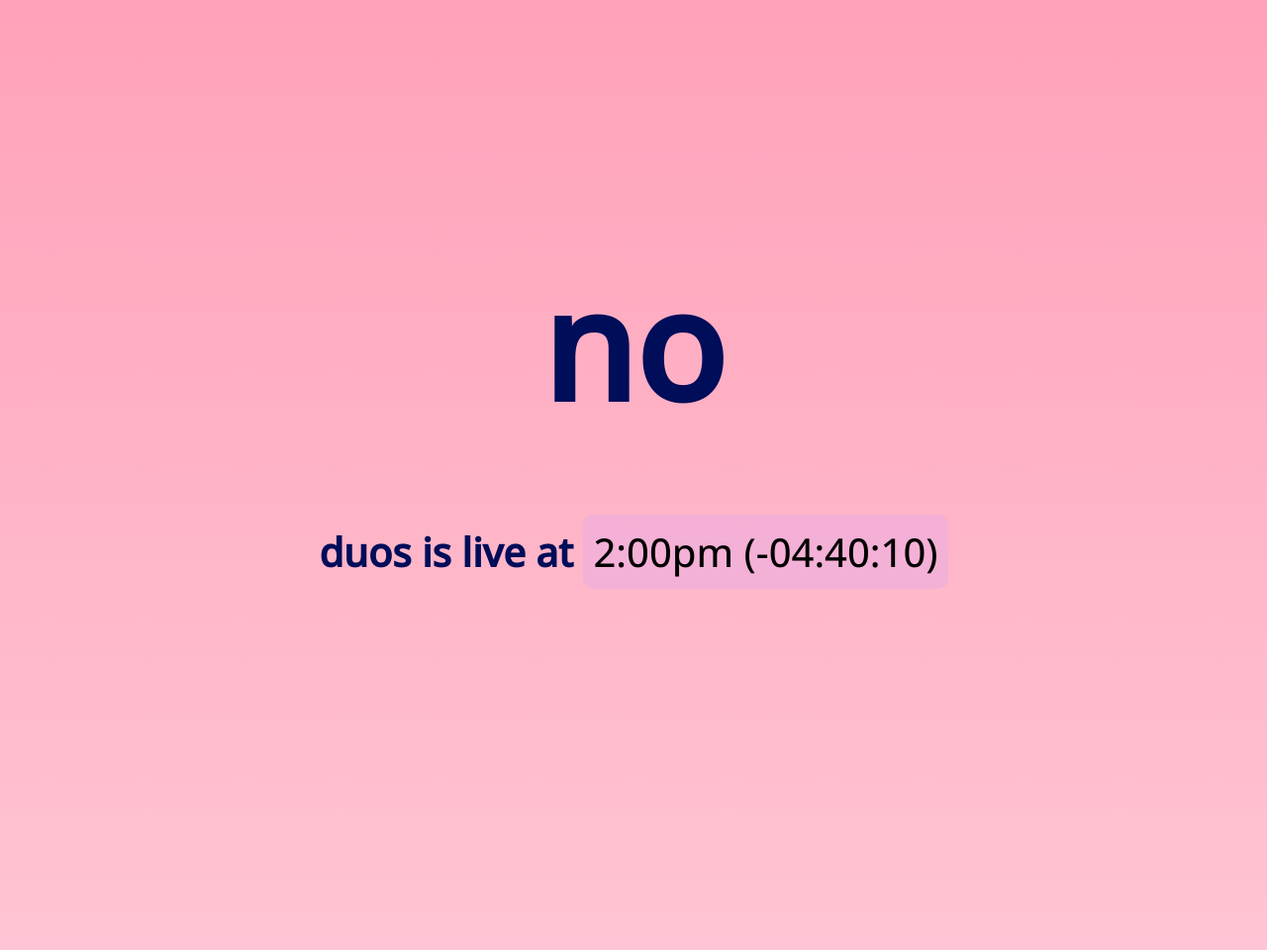
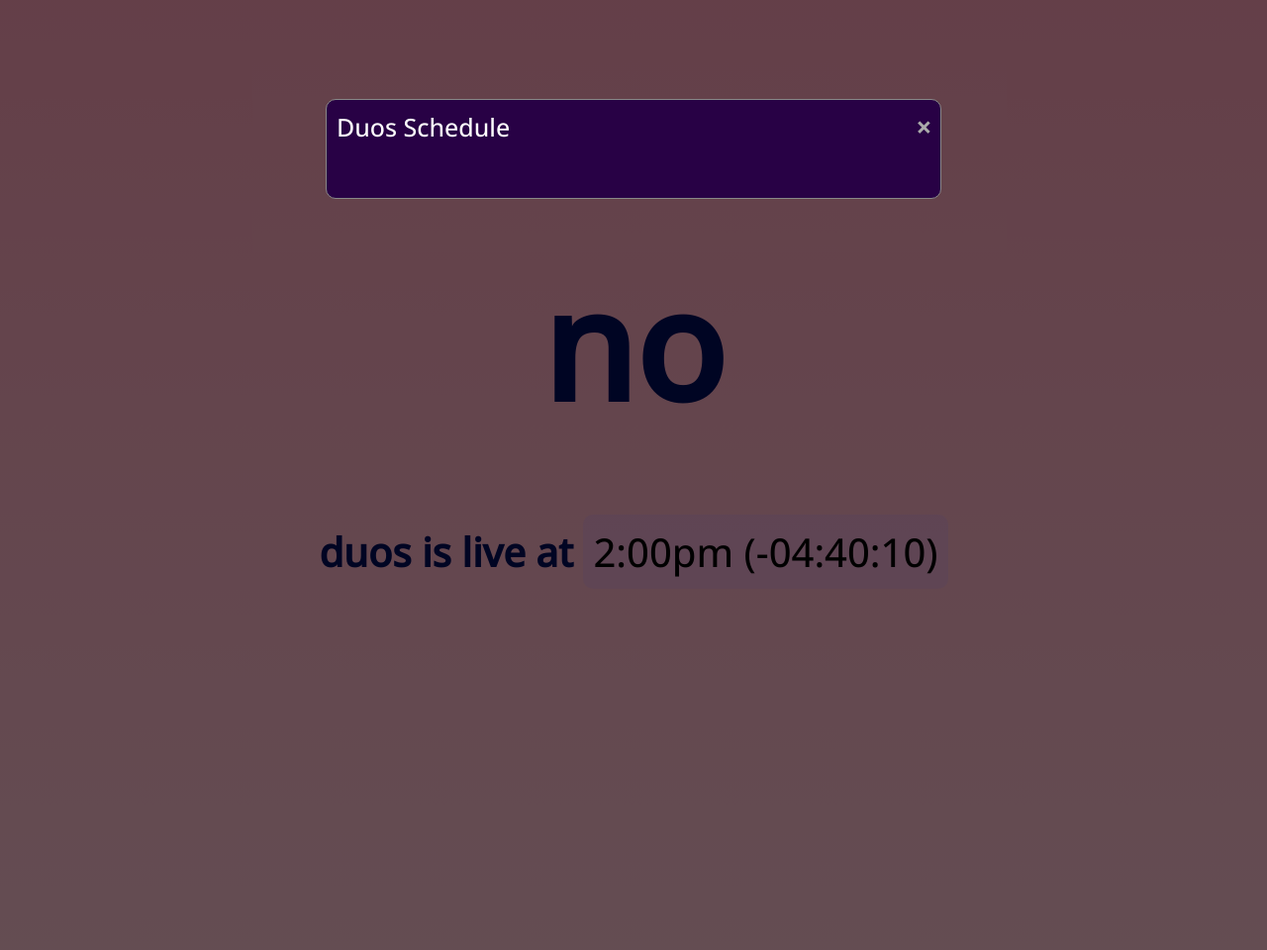
Before and after one commit to tom-fool3ry/duossite, a Flask app: page / in a window 1280 px wide. Shown: the whole page at 99% size. Run offline with Flask 3, Linux system fonts and the light colour scheme.

Commit message:
added modal styles

```diff
--- a/static/css/styles.css
+++ b/static/css/styles.css
@@ -101,7 +101,8 @@
 }
 
 .modal {
-  display: none;
+  display: block;
+  /* display: none;  */
   position: fixed;
   z-index: 3;
   padding-top: 100px;
@@ -111,31 +112,59 @@
   height: 100%;
   overflow: auto;
   background-color: rgb(0,0,0);
-  background-color: rgba(0,0,0,0.4);
+  background-color: rgba(0, 0, 0, 0.607);
 }
 
 
 .modal-content {
-  background-color: #fefefe;
+  /* background: linear-gradient(rgb(140, 59, 212), rgb(158, 31, 217)); */
+  /* background: linear-gradient(rgb(137, 59, 212,1), rgb(72 28 112)); */
+  background: #280145;
+  display: flex;
+  flex-direction: column;
+  align-items: space-around;
+  /* background-color: rgb(140, 59, 212); */
   margin: auto;
-  padding: 20px;
+  padding: 10px 10px;
+  border-radius: 10px;
   border: 1px solid #888;
   width: 600px;
+  color: white;
+  padding-bottom: 30px;
 }
 
 
+.modal-header {
+  font-size: 25px;
+  float: top;
+}
+
+.modal-header .modal-header-title {
+  margin-top: 0;
+}
+
+.modal-body {
+  display: flex;
+  flex-direction: column;
+  align-items: center;
+}
+
 .close {
+  vertical-align: top;
   color: #aaaaaa;
   float: right;
-  font-size: 28px;
   font-weight: bold;
 }
 
 .close:hover,
 .close:focus {
-  color: #000;
+  color: #ff3939;
   text-decoration: none;
   cursor: pointer;
+}
+
+.close:active{
+  color: #ff6a6a;
 }
 
 @media (max-width:700px)  {
--- a/templates/index.html
+++ b/templates/index.html
@@ -26,10 +26,14 @@
         </div>
         <div id="modal-calendar" class="modal">
             <div class="modal-content">
-            <span class="close">&times;</span>
-            <p>Modal</p>
+                <div class="modal-header">
+                    <span class="close">&times;</span>
+                    <p class="modal-header-title">Duos Schedule</p>
+                </div>
+                <div class="modal-body">
+                    <div class="hourly-calendar-main-container"></div>
+                </div>
             </div>
-
         </div>
     </div>
 </body>
@@ -41,5 +45,6 @@
 
 <script type="text/javascript">
     timeManager.init();
+    modalManager.init();
 </script>
 </html>
```
